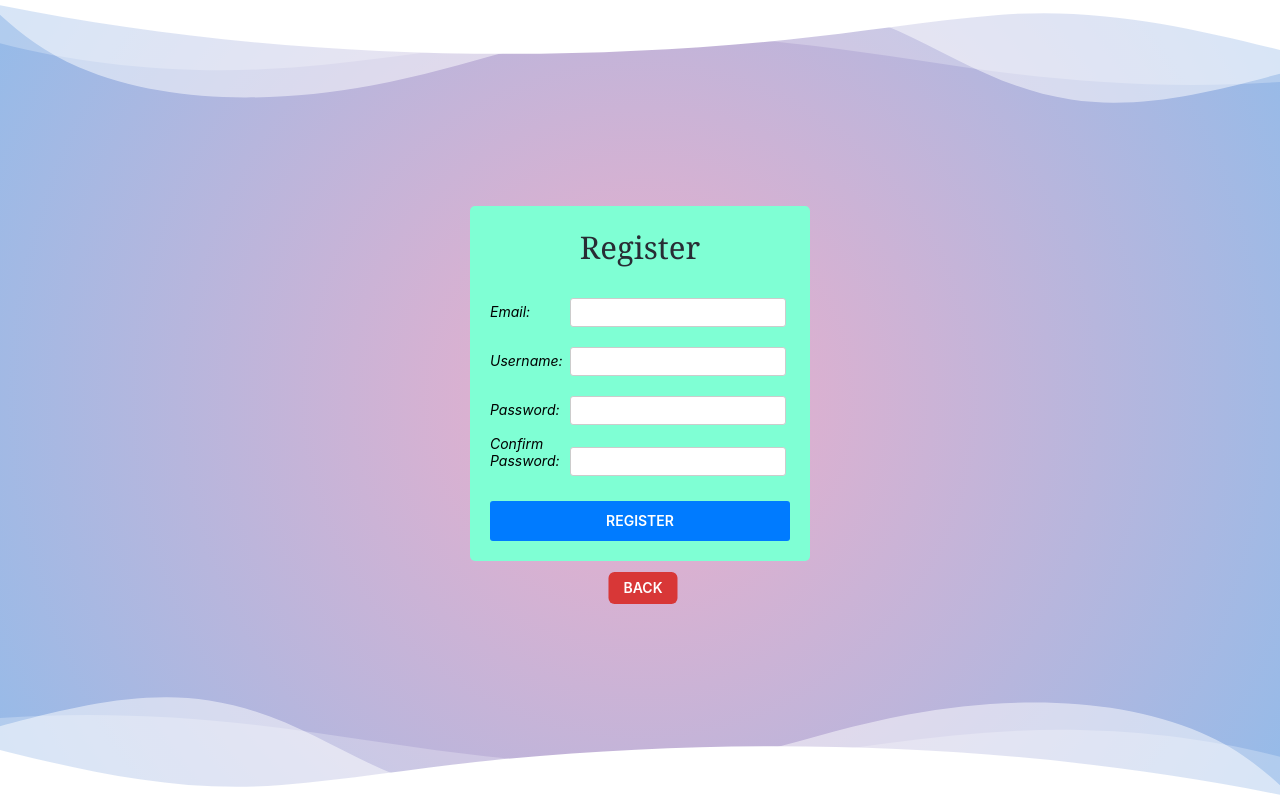
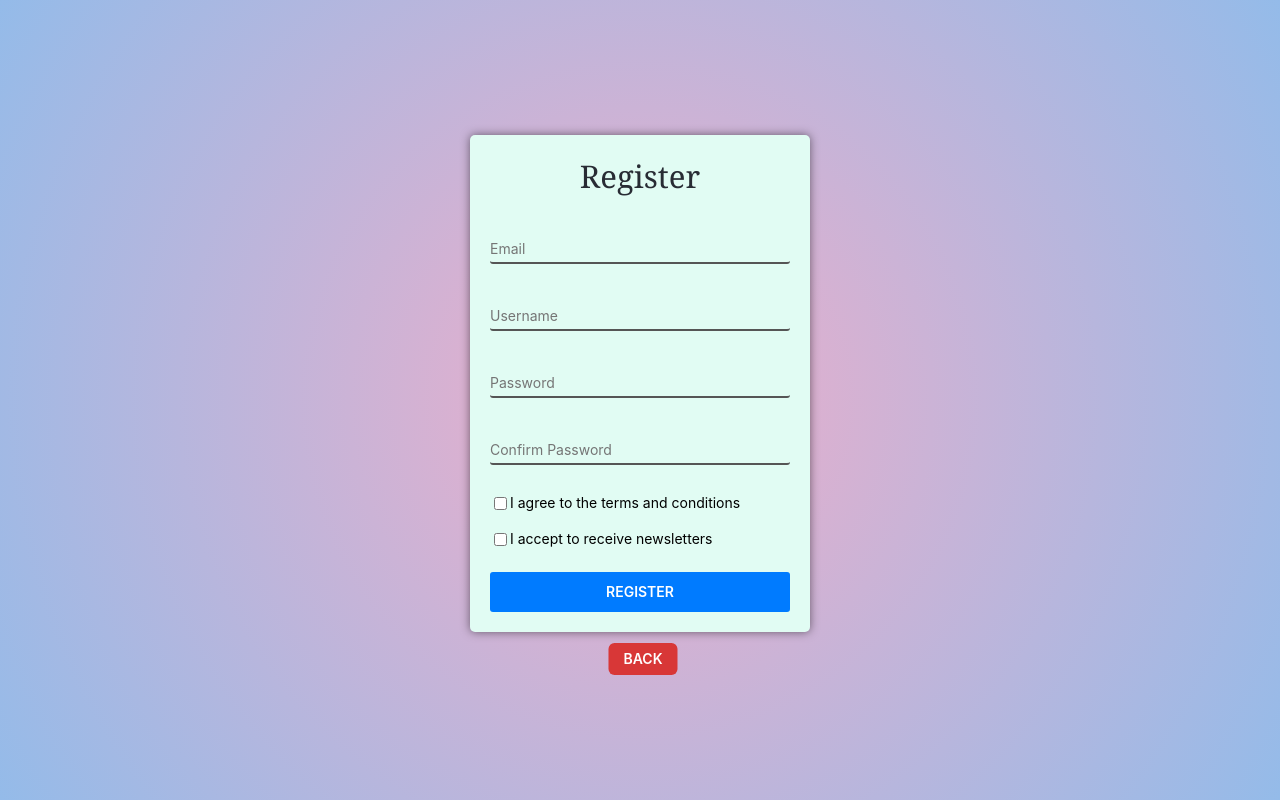
Before and after one commit to shah00-croco/project-react, a React (Create React App) app: page /registerpage in a window 1280 px wide. Built offline with nearby package versions, Linux system fonts and the light colour scheme.

Commit message:
chaange on login and register page

```diff
--- a/src/asset/style.css
+++ b/src/asset/style.css
@@ -1,14 +1,14 @@
-.LoginPage{
-    background-color: aquamarine;
+.LoginPage {
+    background-color: rgb(201, 239, 227);
     min-height: 100vh;
     display: flex;
     flex-direction: column;
     align-items: center;
     justify-content: center;
-    font-size: calc(10px + 2vmin);
+    font-size: 13px;
     color: white;
+    box-shadow: 10px 10px 10px rgba(0, 0, 0, 1);
 }
-
 .main-page{
     background: rgb(238,174,202);
     background: radial-gradient(circle, rgba(238,174,202,1) 0%, rgba(148,187,233,1) 100%);
@@ -19,7 +19,6 @@
     justify-content: center;
     font-size: calc(10px + 2vmin);
     color: white;
-
 }
 .main-page svg {
     position: absolute;
@@ -176,11 +175,12 @@
 
 
 .login-container {
-    background-color: aquamarine;
+    background-color: rgb(225, 252, 243);
     border-color: #282c34;
-    width: 300px; /* Adjust width as needed */
+    width: 300px;
     padding: 20px;
     border-radius: 5px;
+    box-shadow: 0px 0px 10px rgba(0, 0, 0, 0.5);
 }
 .login-container header {
     text-align: center;
@@ -195,18 +195,42 @@
     font-size: 14px;
     text-align: left; /* Aligns the text to the right within the width */
 }
-.login{
-    width: calc(100% - 90px);
+.login {
+    width: 100%;
     position: relative;
-    margin-bottom: 10px;
-    margin-top: 10px;
+    margin-bottom: 20px;
+    margin-top: 20px;
     border-radius: 3px;
-    border: 1px solid #ccc;
+    border: none;
     height: 25px;
+    border: 0;
+    padding: 0;
+    z-index: 1;
+    background-color: transparent;
+    border-bottom: 2px solid #555555;
+    font: inherit;
+    font-size: 14px;
+    line-height: 30px;
+    transition: border-color 0.3s ease; /* Add a transition for smooth visual changes */
 }
+.login:focus,
+.login:focus-within { /* Add focus styles not only on focus of input but also when it's a parent of a focused element */
+    outline: 0;
+    border-color: transparent; /* Set border color to transparent when focused */
+}
+.login:active {
+    background-color: transparent; /* Change background color when clicked */
+}
+input:-webkit-autofill,
+input:-webkit-autofill:hover,
+input:-webkit-autofill:focus,
+input:-webkit-autofill:active {
+    transition: background-color 5000s ease-in-out 1s;
+    -webkit-text-fill-color: #080808 !important;
+}
+
 .login input {
     position: relative;
-     /* Adjust width as needed */
     padding: 5%;
     margin-bottom: 10px;
     border: 12px solid #ccc;
@@ -236,23 +260,20 @@
 .forgot {
     display: block;
     text-align: center;
-    color: black;
+    color: rgb(23, 32, 96);
     font-size: 12px;
     margin-top: 4%;
+    cursor: pointer;
 }
 
-.forgot:focus {
-    color: black;
+.forgot:hover {
+    color: rgb(12, 53, 202); /* Change color on hover */
+    transition: color 0.3s ease;
 }
 
 .forgot:active {
-    color: rgb(21, 35, 88);
+    color: rgb(21, 35, 88); /* Change color when active */
 }
-
-.forgot:hover {
-    color: rgb(12, 53, 202);
-}
-
 header{
     color: #282c34;
     font-family: Georgia, 'Times New Roman', Times, serif;
@@ -277,3 +298,53 @@ header{
 .button-back:active {
     background-color: rgb(205, 84, 84);
 }
+
+.placeholder {
+    color: #65657b;
+    font-family: sans-serif;
+    left: 20px;
+    line-height: 14px;
+    pointer-events: none;
+    position: absolute;
+    transform-origin: 0 50%;
+    transition: transform 200ms, color 200ms;
+    top: 20px;
+  }
+
+.checkbox-label {
+    display: block;
+    margin-bottom: 5px;
+    color: black; /* Set text color to black */
+
+}
+
+
+input[type="checkbox"]:checked + .checkbox-custom::after {
+    display: block;
+}
+
+.checkbox-text {
+    vertical-align: middle;
+    font-size: 14px; /* Adjust the font size as needed */
+    color: black; /* Set text color to black */
+    margin-bottom: 10px;
+    transform: translateY(100%);
+}
+
+.checkbox-container {
+    display: block;
+    margin-bottom: 5px;
+    color: black; /* Set text color to black */
+}
+
+.remember-me-checkbox {
+    margin-right: 8px; /* Adjust spacing as needed */
+}
+
+
+.checkbox-text {
+    vertical-align: middle;
+    font-size: 14px; /* Adjust the font size as needed */
+    color: black; /* Set text color to black */
+    transform: translateY(50%);
+}
--- a/src/page/loginpage.tsx
+++ b/src/page/loginpage.tsx
@@ -1,8 +1,9 @@
-import '../asset/style.css';
+import React from 'react';
 import { Link } from 'react-router-dom';
 import AnimatedPage from '../component/animatedpage';
+import '../asset/style.css'; // Make sure to adjust the path to your CSS file
 
-const LoginPage = () => {
+const LoginPage: React.FC = () => {
     return (
         <div className="main-page">
             <div className="custom-shape-divider-top-1709165903">
@@ -19,20 +20,29 @@ const LoginPage = () => {
                     <path d="M0,0V5.63C149.93,59,314.09,71.32,475.83,42.57c43-7.64,84.23-20.12,127.61-26.46,59-8.63,112.48,12.24,165.56,35.4C827.93,77.22,886,95.24,951.2,90c86.53-7,172.46-45.71,248.8-84.81V0Z" className="shape-fill"></path>
                 </svg>
             </div>
-
             <AnimatedPage>
                 <div className='login-container'>
                     <header>Sign In</header>
                     <form action="">
-                    <i className='text'>Username:</i><input type="text" className='login username' required/>
-                    <i className='text'>Password:</i><input type="password" className='login password' required/>
+                        <input type="text" className='login username' placeholder='Username' required />
+                        <div className="password-container">
+                            <input
+                                type="password"
+                                className='login password'
+                                placeholder='Password'
+                                required
+                            />
+                        </div>
+                        <div className="checkbox-container">
+                            <input type="checkbox" id="remember-me" className="checkbox-text" />
+                            <label htmlFor="remember-me" className="checkbox-text">Remember Me</label>
+                        </div>
                         <button type='button' className='button button-log'>LOGIN</button>
                         <a href="" className='forgot'>Forgot password</a>
                     </form>
                 </div>
                 <Link to='/' className='button button-back'>BACK</Link>
             </AnimatedPage>
-
         </div>
     );
 }
--- a/src/page/registerpage.tsx
+++ b/src/page/registerpage.tsx
@@ -6,49 +6,46 @@ const Register = () => {
     return (
         <div className="main-page">
             <div className="custom-shape-divider-top-1709165903">
-                <svg data-name="Layer 1" xmlns="http://www.w3.org/2000/svg" viewBox="0 0 1200 120" preserveAspectRatio="none">
-                    <path d="M0,0V46.29c47.79,22.2,103.59,32.17,158,28,70.36-5.37,136.33-33.31,206.8-37.5C438.64,32.43,512.34,53.67,583,72.05c69.27,18,138.3,24.88,209.4,13.08,36.15-6,69.85-17.84,104.45-29.34C989.49,25,1113-14.29,1200,52.47V0Z" opacity=".25" className="shape-fill"></path>
-                    <path d="M0,0V15.81C13,36.92,27.64,56.86,47.69,72.05,99.41,111.27,165,111,224.58,91.58c31.15-10.15,60.09-26.07,89.67-39.8,40.92-19,84.73-46,130.83-49.67,36.26-2.85,70.9,9.42,98.6,31.56,31.77,25.39,62.32,62,103.63,73,40.44,10.79,81.35-6.69,119.13-24.28s75.16-39,116.92-43.05c59.73-5.85,113.28,22.88,168.9,38.84,30.2,8.66,59,6.17,87.09-7.5,22.43-10.89,48-26.93,60.65-49.24V0Z" opacity=".5" className="shape-fill"></path>
-                    <path d="M0,0V5.63C149.93,59,314.09,71.32,475.83,42.57c43-7.64,84.23-20.12,127.61-26.46,59-8.63,112.48,12.24,165.56,35.4C827.93,77.22,886,95.24,951.2,90c86.53-7,172.46-45.71,248.8-84.81V0Z" className="shape-fill"></path>
-                </svg>
+                {/* SVG for top shape */}
             </div>
             <div className="custom-shape-divider-bottom-1709164904">
-                <svg data-name="Layer 1" xmlns="http://www.w3.org/2000/svg" viewBox="0 0 1200 120" preserveAspectRatio="none">
-                    <path d="M0,0V46.29c47.79,22.2,103.59,32.17,158,28,70.36-5.37,136.33-33.31,206.8-37.5C438.64,32.43,512.34,53.67,583,72.05c69.27,18,138.3,24.88,209.4,13.08,36.15-6,69.85-17.84,104.45-29.34C989.49,25,1113-14.29,1200,52.47V0Z" opacity=".25" className="shape-fill"></path>
-                    <path d="M0,0V15.81C13,36.92,27.64,56.86,47.69,72.05,99.41,111.27,165,111,224.58,91.58c31.15-10.15,60.09-26.07,89.67-39.8,40.92-19,84.73-46,130.83-49.67,36.26-2.85,70.9,9.42,98.6,31.56,31.77,25.39,62.32,62,103.63,73,40.44,10.79,81.35-6.69,119.13-24.28s75.16-39,116.92-43.05c59.73-5.85,113.28,22.88,168.9,38.84,30.2,8.66,59,6.17,87.09-7.5,22.43-10.89,48-26.93,60.65-49.24V0Z" opacity=".5" className="shape-fill"></path>
-                    <path d="M0,0V5.63C149.93,59,314.09,71.32,475.83,42.57c43-7.64,84.23-20.12,127.61-26.46,59-8.63,112.48,12.24,165.56,35.4C827.93,77.22,886,95.24,951.2,90c86.53-7,172.46-45.71,248.8-84.81V0Z" className="shape-fill"></path>
-                </svg>
+                {/* SVG for bottom shape */}
             </div>
-
             <AnimatedPage>
                 <div className='login-container'>
                     <header>Register</header>
                     <form action="">
                         <div>
-                        <i className='text'>Email:</i>
-                        <input type="email" id="email" name="email" className='login email' required/>
+                            <input type="email" id="email" name="email" className='login email' placeholder='Email' required />
                         </div>
                         <div>
-                        <i className='text'>Username:</i>
-                        <input type="text" id="username" name="username" className='login username' required/>
+                            <input type="text" id="username" name="username" className='login username' placeholder='Username' required />
                         </div>
                         <div>
-                        <i className='text'>Password:</i>
-                        <input type="password" id="password" name="password" className='login password' required/>
+                            <input type="password" id="password" name="password" className='login password' placeholder='Password' required />
                         </div>
                         <div>
-                        <i className='text'>Confirm Password:</i>
-                        <input type="password" id="confirmPassword" name="confirmPassword" className='login confirmPassword' required/>
+                            <input type="password" id="confirmPassword" name="confirmPassword" className='login confirmPassword' placeholder='Confirm Password' required />
+                        </div>
+                        <div>
+                            <label className="checkbox-label">
+                                <input type="checkbox" id="agreeTerms" name="agreeTerms" required />
+                                <span className="checkbox-text">I agree to the terms and conditions</span>
+                            </label>
+                        </div>
+                        <div>
+                            <label className="checkbox-label">
+                                <input type="checkbox" id="acceptNewsletter" name="acceptNewsletter" />
+                                <span className="checkbox-text">I accept to receive newsletters</span>
+                            </label>
                         </div>
                         <button type='button' className='button button-log'>REGISTER</button>
                     </form>
                 </div>
                 <Link to='/' className='button button-back'>BACK</Link>
             </AnimatedPage>
-
         </div>
     );
 }
 
-
 export default Register;
```
Lines whose indentation alone changed are shown as unchanged.
